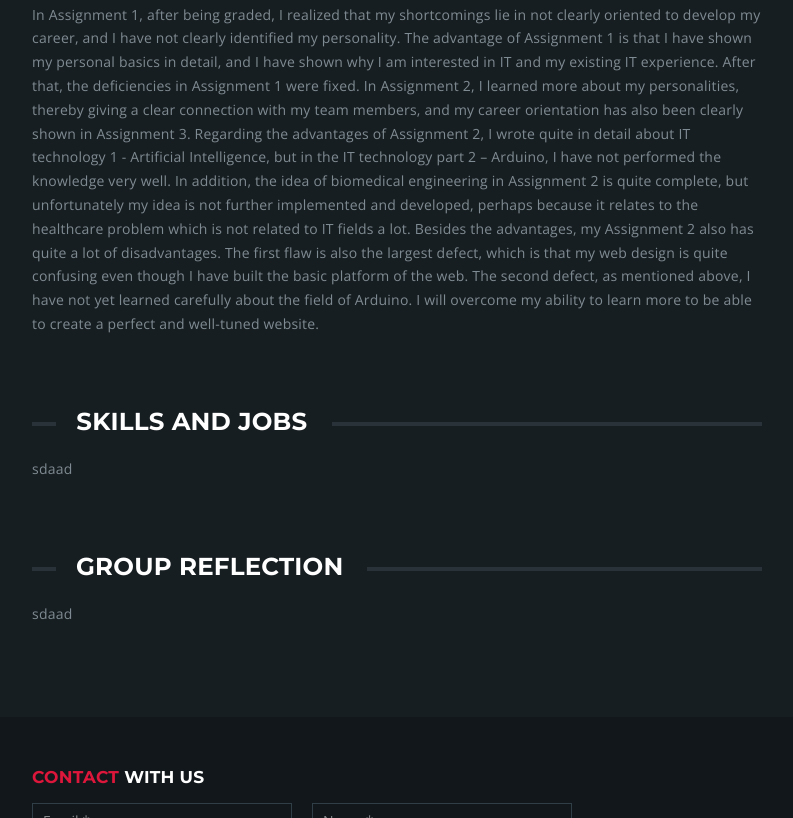
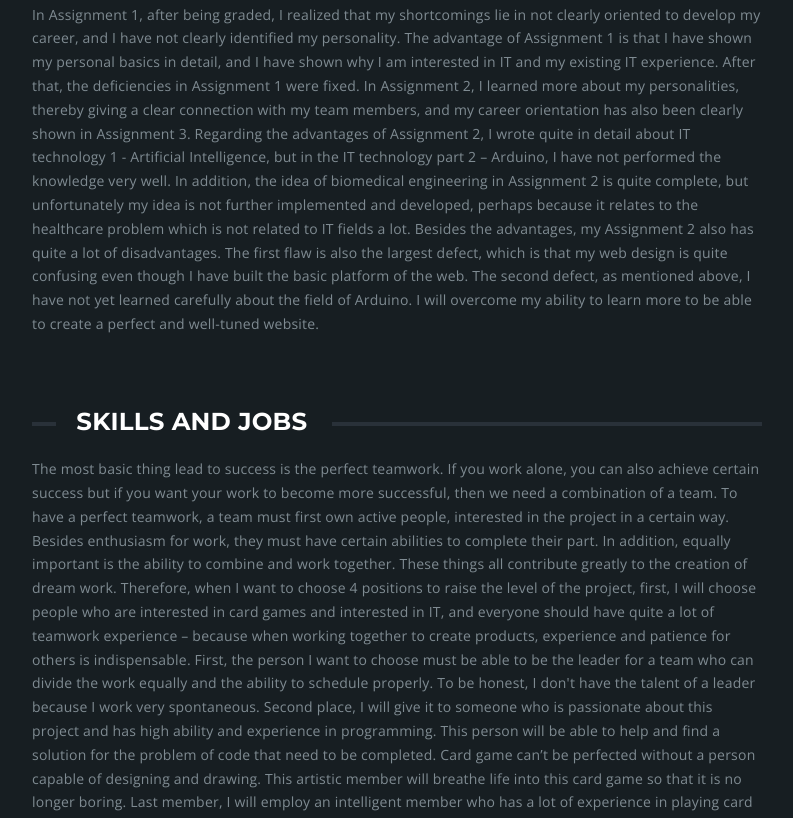
Before and after one commit to quang0205/The-final-assignment, a plain HTML site: page tournaments-teammate4.html in a window 1280 px wide. Shown: the part 1982-2800 px from the top of the page, without its empty margins (53-846 px from the left). Drawn offline with nearby package versions, Linux system fonts and the light colour scheme; files whose address does not match are found by name.

Commit message:
Update tournaments-teammate4.html

```diff
--- a/tournaments-teammate4.html
+++ b/tournaments-teammate4.html
@@ -426,7 +426,7 @@
             <!-- START: Teammate Card -->
             <div class="nk-teammate-card">
                 <div class="nk-teammate-card-photo">
-                    <img src="assets/images/avatar-3.jpg" alt="Nguyen Hoang To Nhu">
+                    <img src="assets/Picture/shiranui.jpg" alt="Nguyen Hoang To Nhu">
                 </div>
 
                 <div class="nk-teammate-card-info">
@@ -532,7 +532,9 @@
                         <!-- START: Skills and Jobs -->
                         <div class="nk-gap-3"></div>
                         <h3 class="nk-decorated-h-2"><span>Skills and Jobs</span></h3>
-                        <p>sdaad</p>
+                        <p>The most basic thing lead to success is the perfect teamwork. If you work alone, you can also achieve certain success but if you want your work to become more successful, then we need a combination of a team. To have a perfect teamwork, a team must first own active people, interested in the project in a certain way. Besides enthusiasm for work, they must have certain abilities to complete their part. In addition, equally important is the ability to combine and work together. These things all contribute greatly to the creation of dream work.
+                           Therefore, when I want to choose 4 positions to raise the level of the project, first, I will choose people who are interested in card games and interested in IT, and everyone should have quite a lot of teamwork experience – because when working together to create products, experience and patience for others is indispensable. First, the person I want to choose must be able to be the leader for a team who can divide the work equally and the ability to schedule properly. To be honest, I don't have the talent of a leader because I work very spontaneous. Second place, I will give it to someone who is passionate about this project and has high ability and experience in programming. This person will be able to help and find a solution for the problem of code that need to be completed. Card game can’t be perfected without a person capable of designing and drawing. This artistic member will breathe life into this card game so that it is no longer boring. Last member, I will employ an intelligent member who has a lot of experience in playing card games, because he or she will do a very important thing: to perfect the gameplay, launch events and build cards appropriately to create decks that make players always feel excited and belligerent. These are the positions I can think of to create a better project than ever before.  Although in fact we need a lot of other positions, these are the basic positions to create a card game that I can think of.
+                        </p>
                         <!-- END: Skills and Jobs -->
 
                         <!-- START: Group Reflection -->
```
